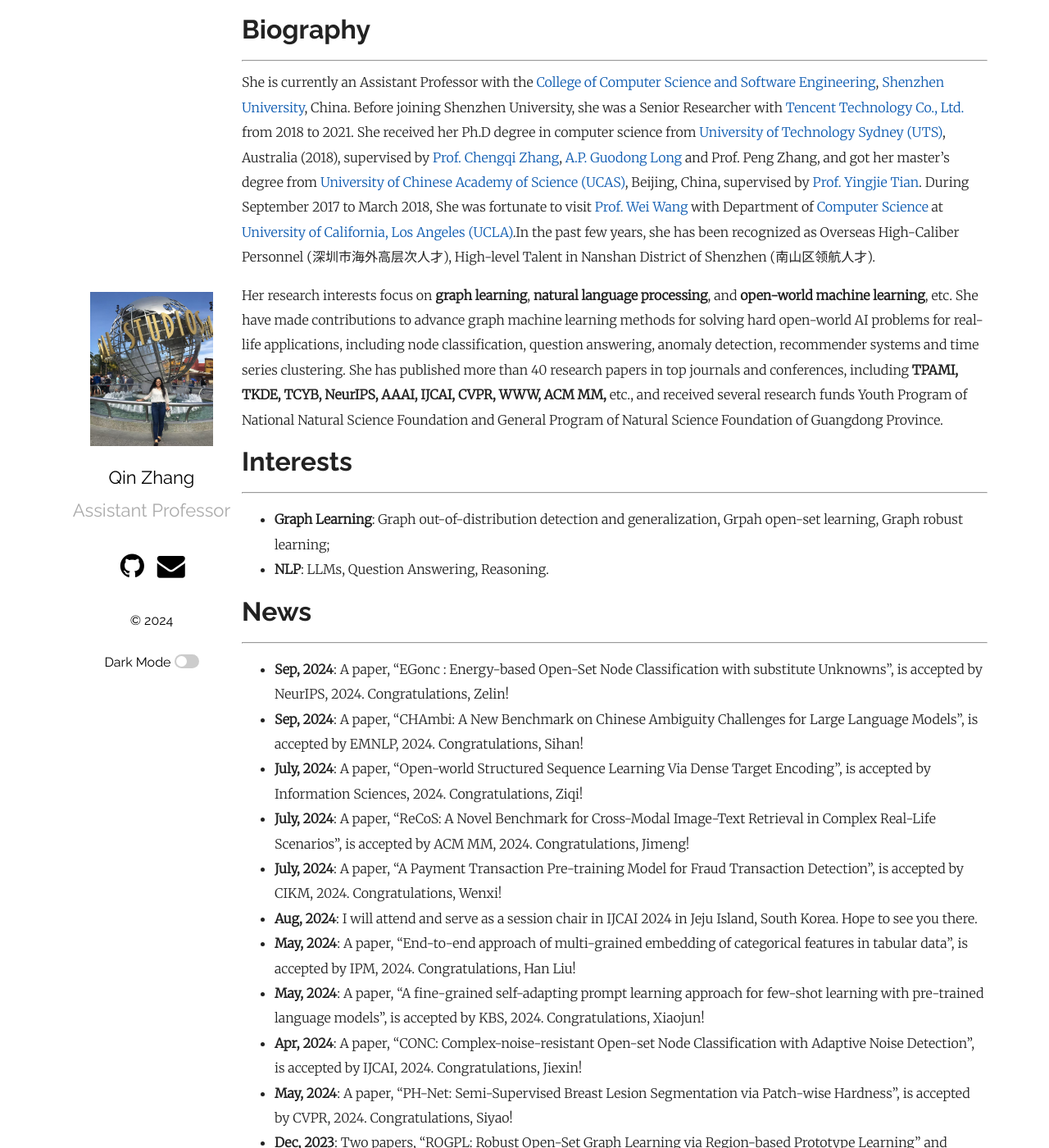
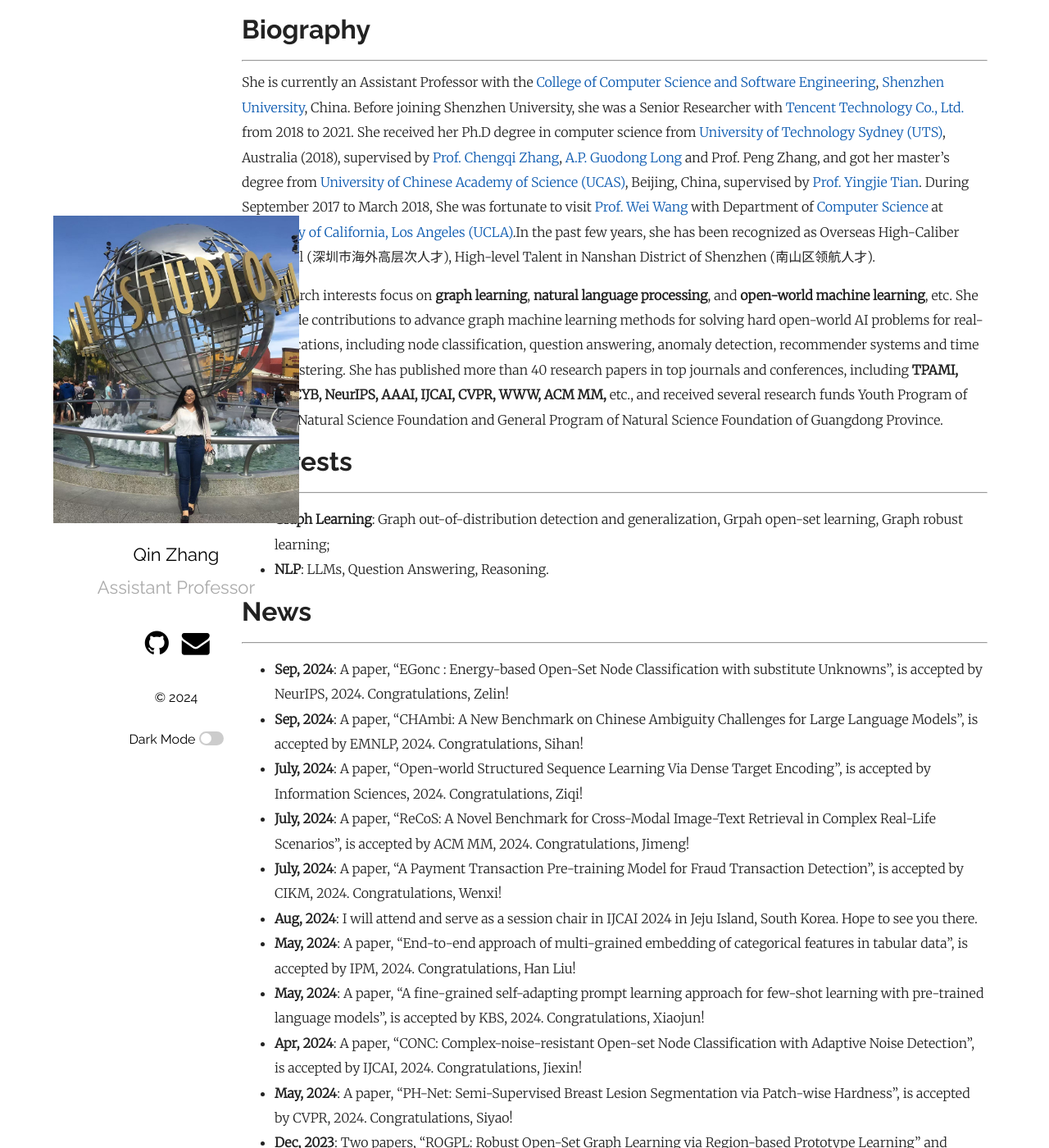
Before and after one commit to qinzhang11/qinzhang11.github.io, a Jekyll site: the page built from index.md, in a window 1280 px wide and 1400 px high. Shown: the whole window at 82% size. Built offline with Jekyll 4.4.1, drawn with Linux system fonts in a browser that asks for light colours.

Commit message:
Update plain.scss

```diff
--- a/_sass/plain.scss
+++ b/_sass/plain.scss
@@ -133,7 +133,7 @@ main {
       line-height: normal;
     }
     img {
-      max-width: 150px;
+      max-width: 300px;
     }
     img.dark {
       display: none;
```
